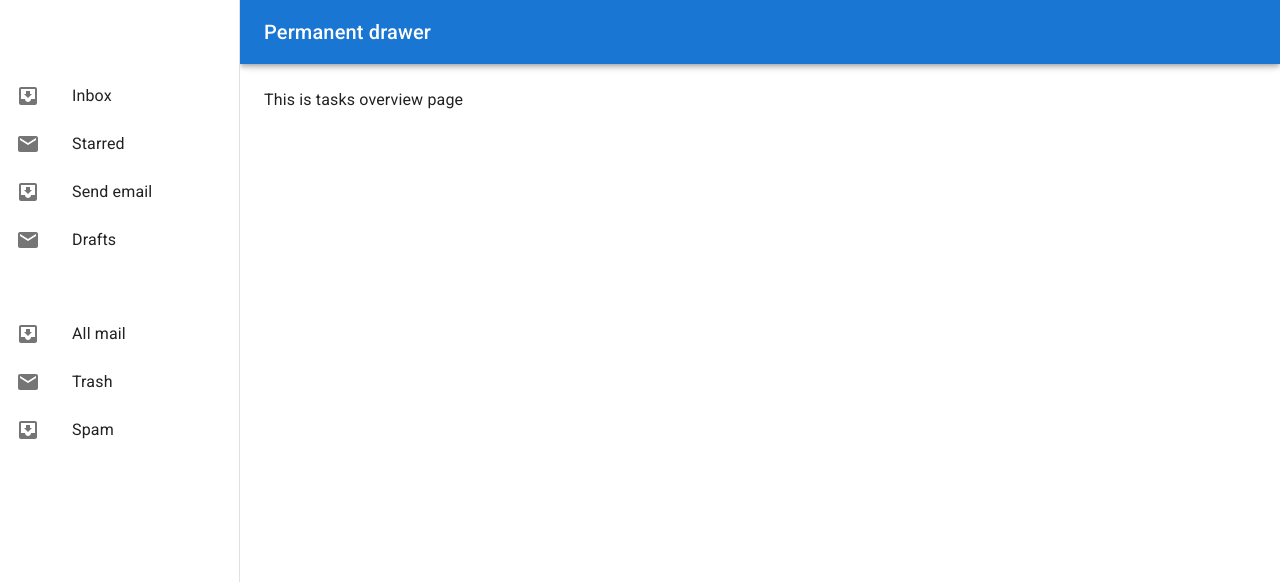
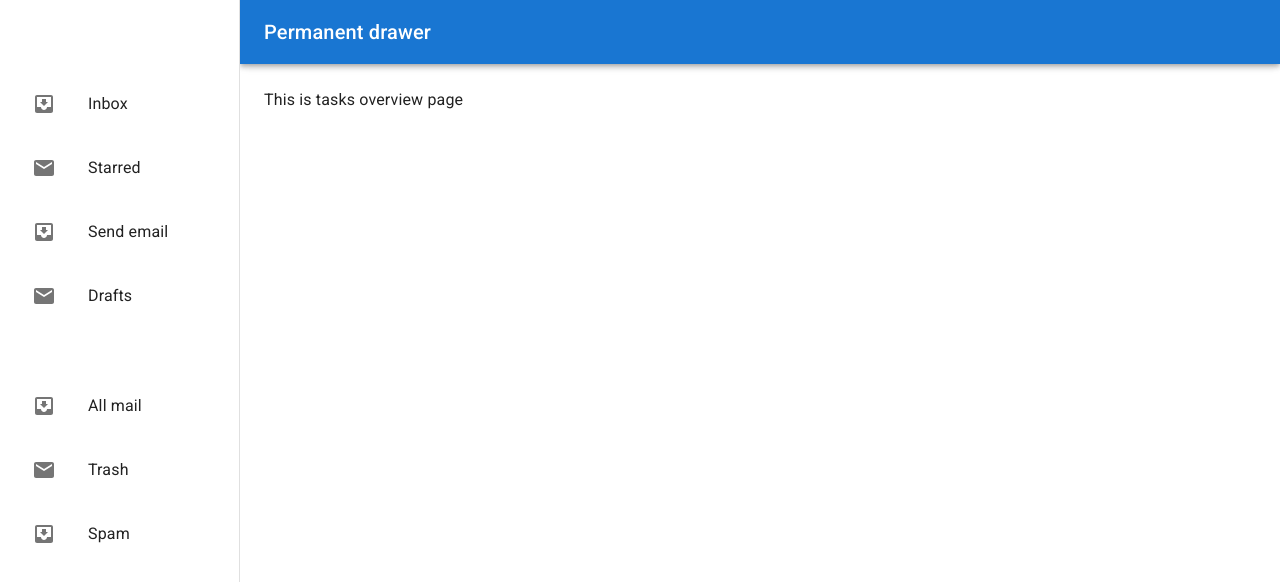
Before and after one commit to yoyotruly/smart-todo-list, a JavaScript app in the folder frontend/: page /tasks in a window 1280 px wide. Shown: the top 582 px of the page. Built offline with nearby package versions, Linux system fonts and the light colour scheme; the HTML template or start-up script is replaced by a standard one.

Commit message:
Remove disablePadding from list items

```diff
--- a/frontend/src/components/Sidebar.js
+++ b/frontend/src/components/Sidebar.js
@@ -24,11 +24,12 @@ export default function Sidebar() {
         variant="permanent"
         anchor="left"
       >
+
         <Toolbar />
 
         <List>
           {['Inbox', 'Starred', 'Send email', 'Drafts'].map((text, index) => (
-            <ListItem key={text} disablePadding>
+            <ListItem key={text}>
               <ListItemButton>
                 <ListItemIcon>
                   {index % 2 === 0 ? <InboxIcon /> : <MailIcon />}
@@ -43,7 +44,7 @@ export default function Sidebar() {
           sx={{marginTop: "30px"}}
         >
           {['All mail', 'Trash', 'Spam'].map((text, index) => (
-            <ListItem key={text} disablePadding>
+            <ListItem key={text}>
               <ListItemButton>
                 <ListItemIcon>
                   {index % 2 === 0 ? <InboxIcon /> : <MailIcon />}
```
